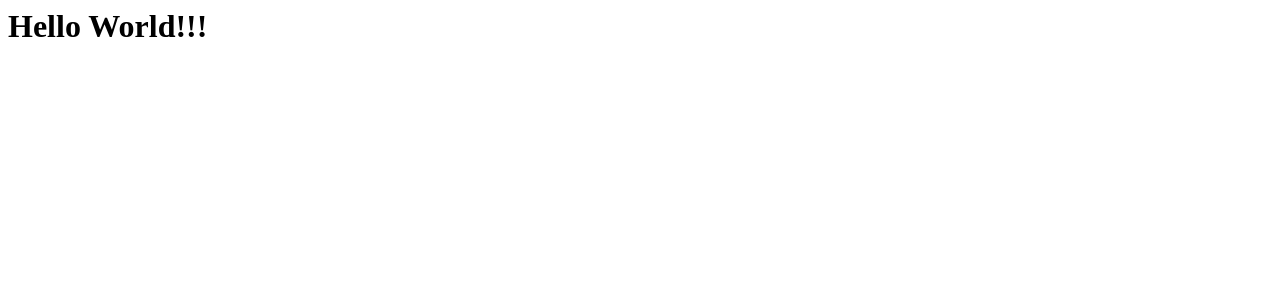
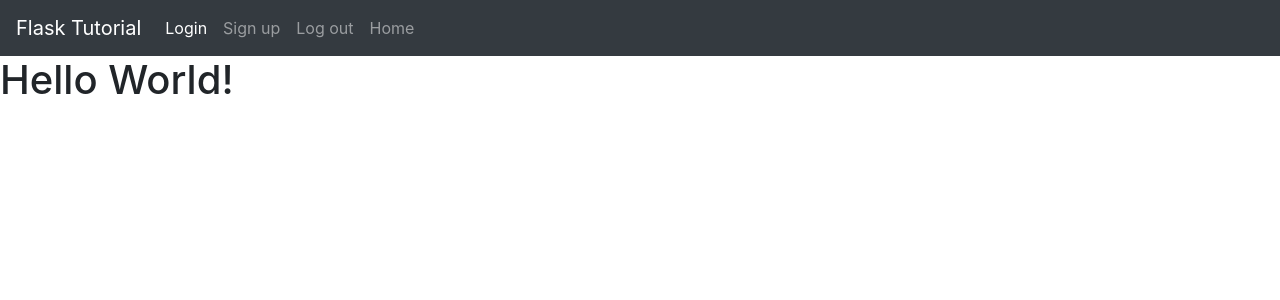
Before and after one commit to jmandrake/flask_sqlalchemy, a Flask app: page / in a window 1280 px wide. Shown: the top 300 px of the page. Run offline with Flask 3, Linux system fonts and the light colour scheme; some libraries are stand-ins or nearby versions.

Commit message:
Save all

```diff
--- a/website/auth.py
+++ b/website/auth.py
@@ -10,10 +10,10 @@ def login():
 def logout():
     return "<p>Logout</p>"
 
-@auth.route('/sign-up')
+@auth.route('/sign_up')
 def sign_up():
     return "<p>Sign Up</p>"
 
-@auth.route('/reset-password')
+@auth.route('/reset_password')
 def reset_password():
     return "<p>Reset Password</p>"
--- a/website/templates/base.html
+++ b/website/templates/base.html
@@ -20,19 +20,25 @@
         <div class="collapse navbar-collapse" id="navbarNav">
             <ul class="navbar-nav">
                 <li class="nav-item active">
-                    <a class="nav-link" id="login" href="{{ url_for('login') }}">Login <span class="sr-only">(current)</span></a>
+                    <a class="nav-link" id="login" href="{{ url_for('auth.login') }}">Login <span class="sr-only">(current)</span></a>
                 </li>
                 <li class="nav-item">
-                    <a class="nav-link" id="signup" href="{{ url_for('sign-up') }}">Sign up</a>
+                    <a class="nav-link" id="signup" href="{{ url_for('auth.sign_up') }}">Sign up</a>
                 </li>
                 <li class="nav-item">
-                    <a class="nav-link" id="logout" href="{{ url_for('logout') }}">Log out</a>
+                    <a class="nav-link" id="logout" href="{{ url_for('auth.logout') }}">Log out</a>
+                </li>
+                <li class="nav-item">
+                    <a class="nav-link" id="logout" href="{{ url_for('views.home') }}">Home</a>
                 </li>
             </ul>
         </div>
     </nav>
 
-    <h1>Hello, {{ name }}!</h1>
+    {% block content %}
+    <h1>Hello world -- Base content..., {{ name }}!</h1>
+    {% endblock %}
+
 
     <!-- Optional JavaScript -->
     <!-- jQuery first, then Popper.js, then Bootstrap JS -->
--- a/website/templates/home.html
+++ b/website/templates/home.html
@@ -0,0 +1,7 @@
+{% extends "base.html" %}
+
+{% block title %}Home{% endblock %}
+
+{% block content %}
+    <h1>Hello World!</h1>
+{% endblock %}
--- a/website/views.py
+++ b/website/views.py
@@ -1,7 +1,7 @@
-from flask import Blueprint
+from flask import Blueprint, render_template
 
 views = Blueprint('views', __name__)
 
 @views.route('/')
 def home():
-    return "<h1>Hello World!!!</h1>"
+    return render_template("home.html")
```
